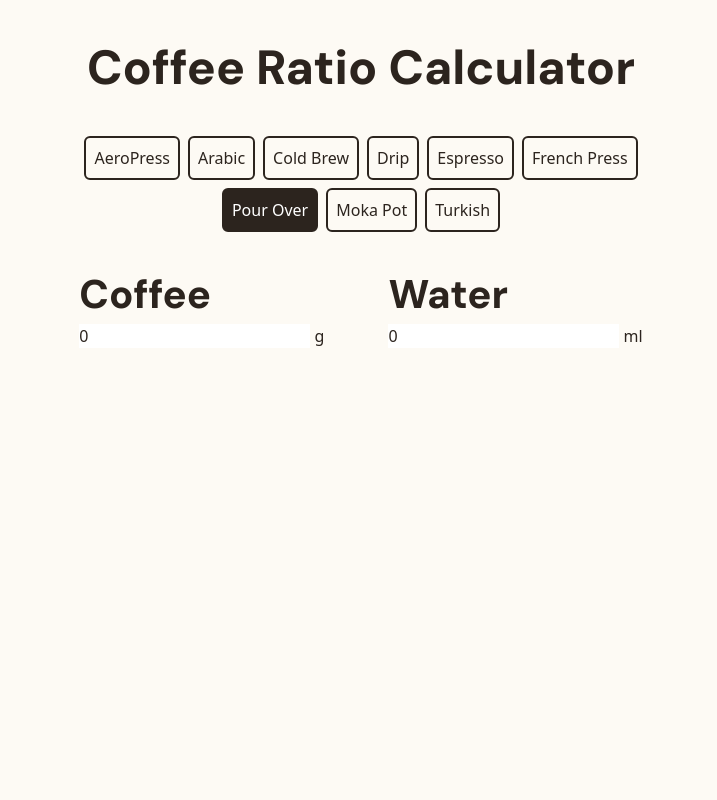
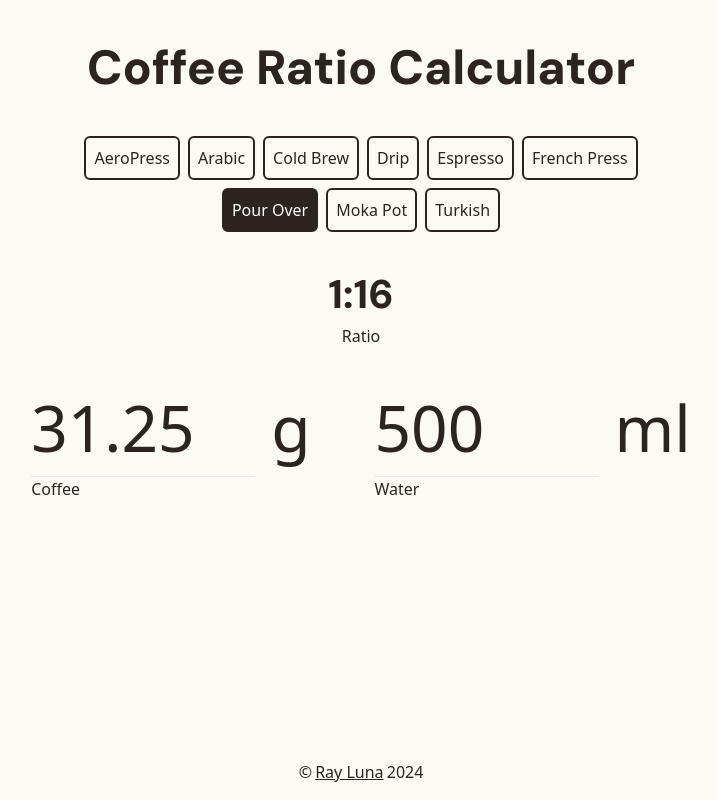
Before and after one commit to leon-luna-ray/brewlab, a Vue app: page / in a window 1280 px wide. Shown: the whole page, without its empty margins (279-996 px from the left). Built offline with nearby package versions, Linux system fonts and the light colour scheme.

Commit message:
complete functionality, styles for mvp

```diff
--- a/src/App.vue
+++ b/src/App.vue
@@ -1,54 +1,70 @@
 <template>
+  <div class="flex flex-col justify-between h-screen">
     <main>
       <div class="container py-[2rem] flex-col-2 items-center">
         <div class="title">
           <h1 class="text-center">Coffee Ratio Calculator</h1>
         </div>
         <div class="flex gap-[0.5rem] justify-center md:w-[50%] flex-wrap">
-        <button v-for="item in ratios"
-                :class="['btn zoom-in-out', {'active': brewMethod.name === item.name }]"
+          <button v-for="item in ratios" :class="['btn zoom-in-out', { 'active': brewMethod.name === item.name }]"
           @click="brewMethod = item">
           <span>{{ item.name }}</span>
         </button>
       </div>
-      <div class="fields flex justify-center gap-[4rem]">
+      <div class="text-center">
+        <h2>1:{{ brewMethod.ratio }}</h2>
+        <span>Ratio</span>
+      </div>
+      <div class="fields flex flex-col md:flex-row justify-center gap-[4rem]">
         <div>
-          <h2>Coffee</h2>
-          <input type="number" v-model="grams" @input="updateWaterFromCoffee" /> g
+          <div class="input-field">
+            <input type="number" v-model="grams" @input="updateCoffeeFromWater" /> <span>g</span>
+          </div>
+          <span class="input-label">Coffee</span>
         </div>
         <div>
-          <h2>Water</h2>
-          <input type="number" v-model="milliliters" @input="updateCoffeeFromWater" /> ml
+          <div class="input-field">
+            <input type="number" v-model="milliliters" @input="updateCoffeeFromWater" /> <span>ml</span>
+          </div>
+          <span class="input-label">Water</span>
         </div>
       </div>
     </div>
   </main>
+  <Footer />
+</div>
 </template>
 
 <script setup>
 import { ref, watch, onBeforeMount } from 'vue'
 import { ratios } from '@/lib/data'
+import Footer from '@/components/Footer.vue';
 
+// Refs
+const brewMethod = ref(null);
 const grams = ref(0);
 const milliliters = ref(0);
-const ratio = ref(16);
-const brewMethod = ref(null);
 
+// Methods
 const updateWaterFromCoffee = () => {
-  milliliters.value = grams.value * ratio.value;
+  milliliters.value = grams.value * brewMethod.value.ratio;
+}
+const updateCoffeeFromWater = () => {
+  grams.value = milliliters.value / brewMethod.value.ratio;
 }
 
-const updateCoffeeFromWater = () => {
-  grams.value = milliliters.value / ratio.value;
+// Watchers
+watch(brewMethod, () => {
+  if (milliliters.value) {
+    updateCoffeeFromWater();
+  } else if (grams.value) {
+    updateWaterFromCoffee();
   }
-
-watch(grams, updateWaterFromCoffee);
-watch(milliliters, updateCoffeeFromWater);
-watch(brewMethod, (value) => {
-  console.log(value);
 });
 
+// Lifecycle
 onBeforeMount(() => {
   brewMethod.value = ratios[6];
+  milliliters.value = 500;
 });
 </script>
--- a/src/assets/css/base.css
+++ b/src/assets/css/base.css
@@ -1,6 +1,10 @@
 @tailwind base;
 
 @layer base {
+  a {
+    @apply underline;
+  }
+
   body {
     @apply bg-cafe-cream text-cafe-dark;
   }
@@ -31,4 +35,15 @@
   h4 {
     @apply text-[1.5rem];
   }
+
+  input {
+    @apply bg-cafe-cream text-cafe-dark border-b appearance-none focus:ring-0;
+    outline: none;
+  }
+
+  input::-webkit-outer-spin-button,
+  input::-webkit-inner-spin-button {
+    -webkit-appearance: none;
+    margin: 0;
+  }
 }
--- a/src/assets/css/components.css
+++ b/src/assets/css/components.css
@@ -7,4 +7,10 @@
     .btn.active {
         @apply bg-cafe-dark text-white;
     }
+    .input-field {
+        @apply flex gap-[1rem] font-thin text-[4rem];
+    }
+    .input-field input {
+        @apply w-[14rem];
+    }
 }
--- /dev/null
+++ b/src/components/Footer.vue
@@ -0,0 +1,5 @@
+<template>
+    <footer>
+        <div class="container py-[1rem] flex justify-center gap-[0.2rem]">&copy <a href="https://www.rayluna.dev" target="_blank">Ray Luna</a> {{ new Date().getFullYear() }}</div>
+  </footer>
+</template>
--- a/src/components/HelloWorld.vue
+++ /dev/null
@@ -1,40 +0,0 @@
-<script setup>
-import { ref } from 'vue'
-
-defineProps({
-  msg: String,
-})
-
-const count = ref(0)
-</script>
-
-<template>
-  <h1>{{ msg }}</h1>
-
-  <div class="card">
-    <button type="button" @click="count++">count is {{ count }}</button>
-    <p>
-      Edit
-      <code>components/HelloWorld.vue</code> to test HMR
-    </p>
-  </div>
-
-  <p>
-    Check out
-    <a href="https://vuejs.org/guide/quick-start.html#local" target="_blank"
-      >create-vue</a
-    >, the official Vue + Vite starter
-  </p>
-  <p>
-    Install
-    <a href="https://github.com/vuejs/language-tools" target="_blank">Volar</a>
-    in your IDE for a better DX
-  </p>
-  <p class="read-the-docs">Click on the Vite and Vue logos to learn more</p>
-</template>
-
-<style scoped>
-.read-the-docs {
-  color: #888;
-}
-</style>
```
Also changed, not shown: public/images/screenshot-1.png (added), 1 other file (tests, documents, lock files or other folders). Lines whose indentation alone changed are shown as unchanged.
